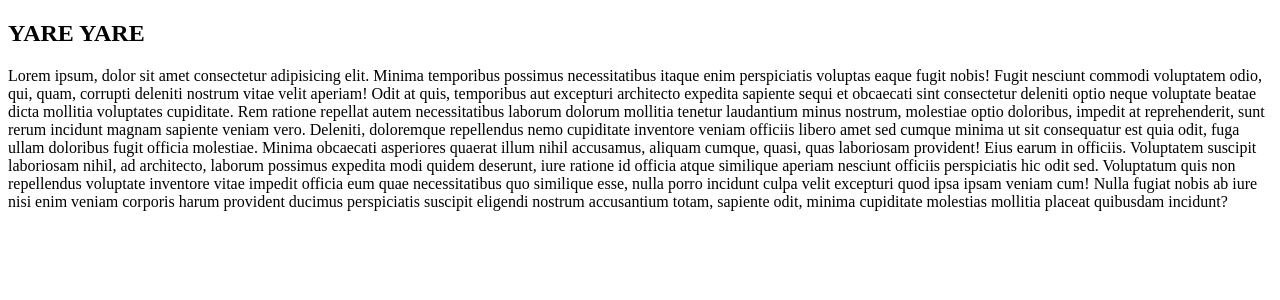
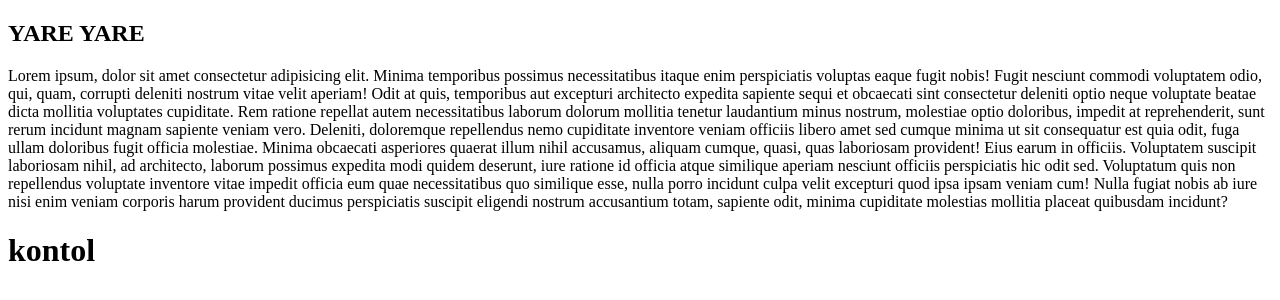
Before and after one commit to ZezeBasmallah/ZezeGitTest-3, a plain HTML site: page ZezeGitTest-3/index.html in a window 1280 px wide. Drawn offline with Linux system fonts and the light colour scheme.

Commit message:
mengedit file html

```diff
--- a/ZezeGitTest-3/index.html
+++ b/ZezeGitTest-3/index.html
@@ -24,6 +24,7 @@
         veniam cum! Nulla fugiat nobis ab iure nisi enim veniam corporis harum provident ducimus perspiciatis suscipit
         eligendi nostrum accusantium totam, sapiente odit, minima cupiditate molestias mollitia placeat quibusdam
         incidunt?</p>
+    <h1>kontol</h1>
 </body>
 
 </html>
```
